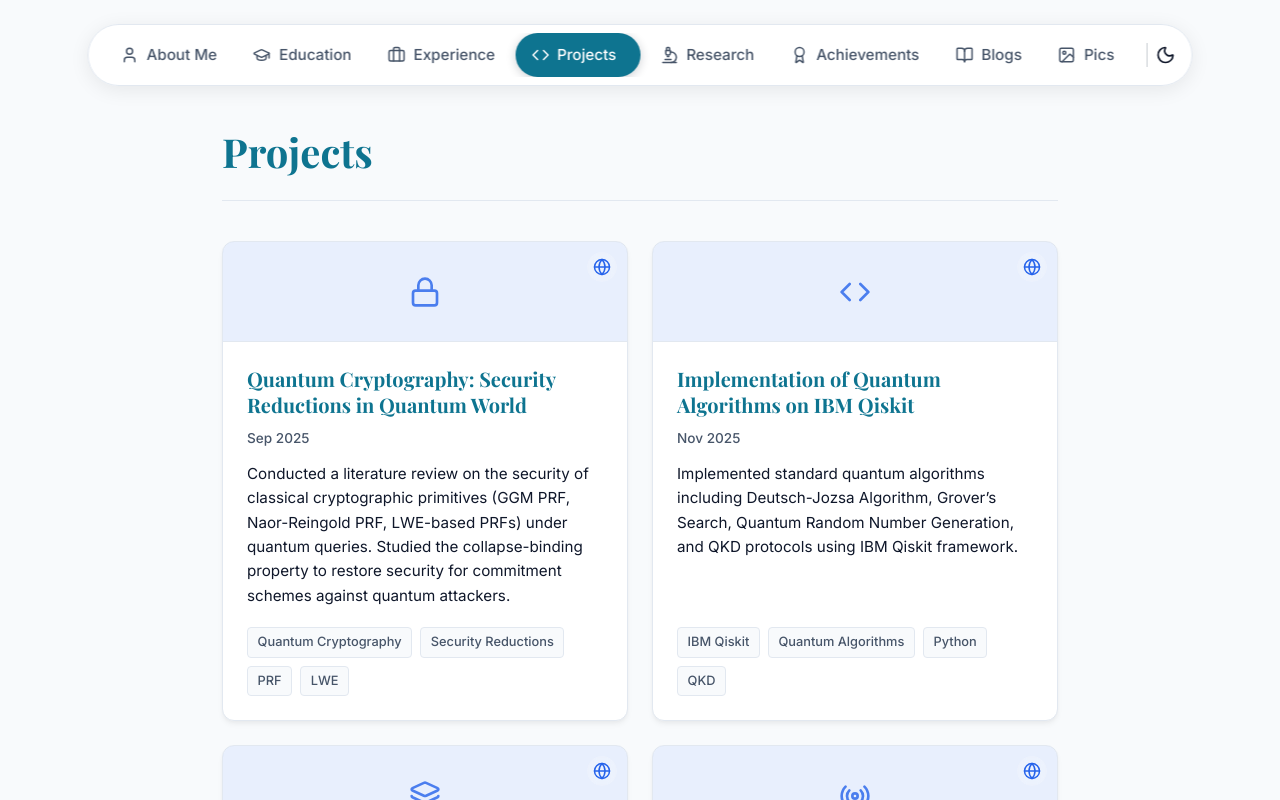
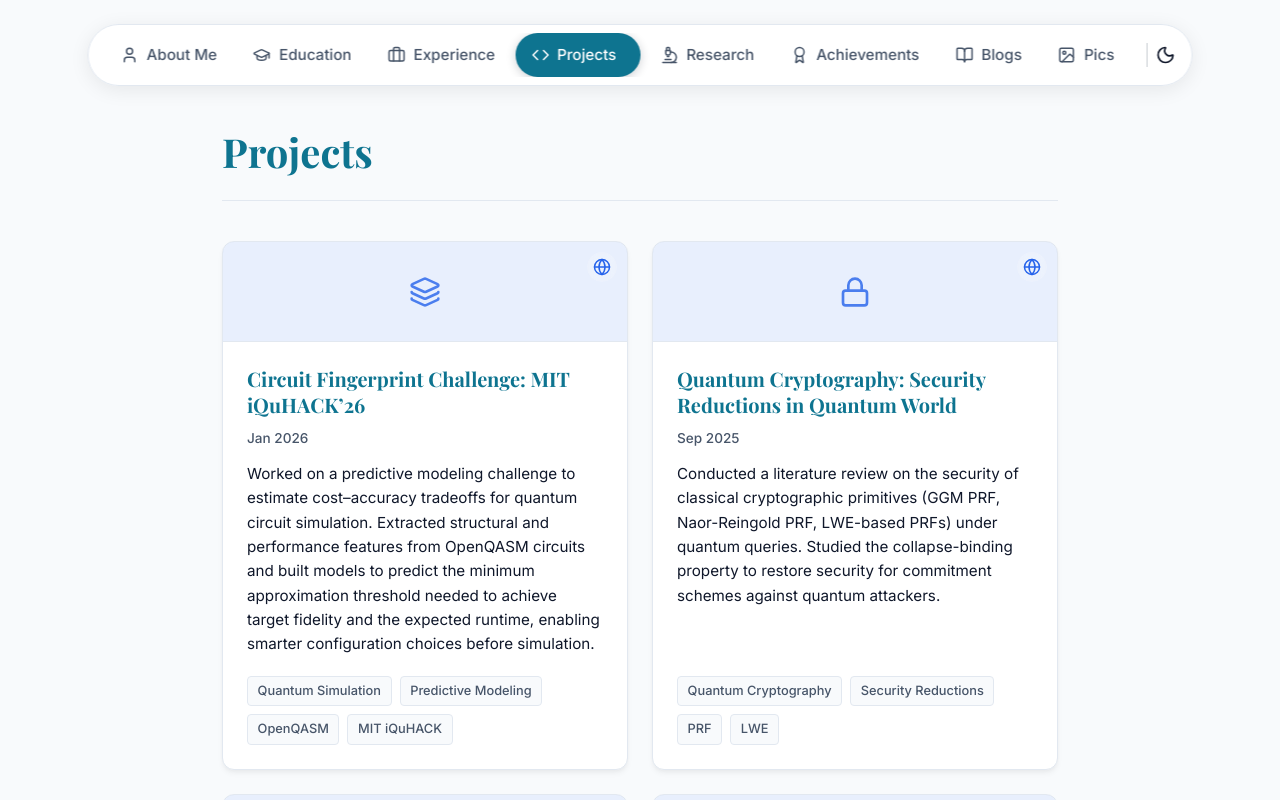
Before and after one commit to paramparekh/Portfolio-Website, a Next.js app: page /projects in a window 1280 px wide. Shown: the top 800 px of the page. Built offline with nearby package versions, Linux system fonts and the light colour scheme; a web font is replaced by a local one.

Commit message:
Add iQuHACK'26 project

```diff
--- a/src/app/projects/page.js
+++ b/src/app/projects/page.js
@@ -2,6 +2,14 @@ import { Github, ExternalLink, Code, Layers, Database, Lock, Radio, Globe } from
 
 export default function Projects() {
     const projects = [
+        {
+            title: "Circuit Fingerprint Challenge: MIT iQuHACK’26",
+            description: "Worked on a predictive modeling challenge to estimate cost–accuracy tradeoffs for quantum circuit simulation. Extracted structural and performance features from OpenQASM circuits and built models to predict the minimum approximation threshold needed to achieve target fidelity and the expected runtime, enabling smarter configuration choices before simulation.",
+            tags: ["Quantum Simulation", "Predictive Modeling", "OpenQASM", "MIT iQuHACK"],
+            icon: Layers,
+            date: "Jan 2026",
+            link: "https://github.com/paramparekh/iQuHack26-QuantumRings"
+        },
         {
             title: "Quantum Cryptography: Security Reductions in Quantum World",
             description: "Conducted a literature review on the security of classical cryptographic primitives (GGM PRF, Naor-Reingold PRF, LWE-based PRFs) under quantum queries. Studied the collapse-binding property to restore security for commitment schemes against quantum attackers.",
```
